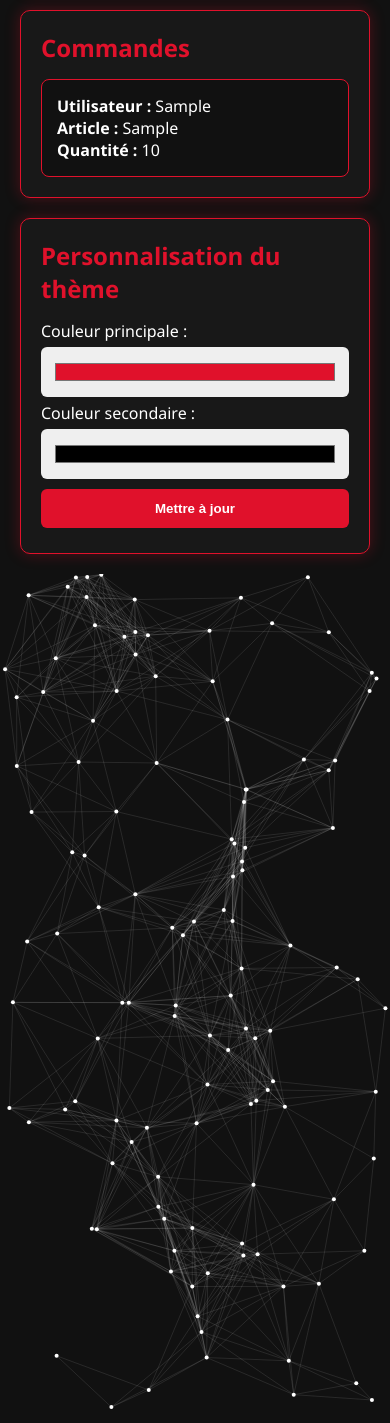
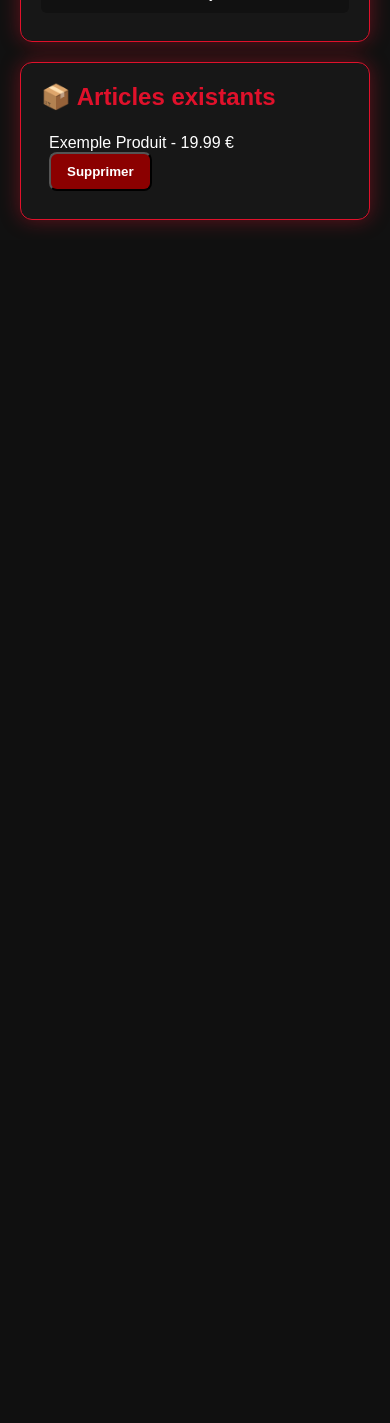
Before and after one commit to noxontop49/exn-shop, a Flask app: page /admin in a window 390 px wide. Shown: the part 861-2284 px from the top of the page. After the commit the page ends 1092 px from the top, so only its background shows below. Run offline with Flask 3, Linux system fonts and the light colour scheme; the visitor is signed in with stand-in values (Sample User, id 1); tables that the repository leaves empty hold one stand-in row (values such as "Sample post").

Commit message:
Mise à jour du site

```diff
--- a/app.py
+++ b/app.py
@@ -1,6 +1,6 @@
 from flask import Flask, render_template, request, redirect, url_for, session
 from flask_sqlalchemy import SQLAlchemy
-import os
+import os, random, string
 
 app = Flask(__name__)
 app.secret_key = "supersecret"
@@ -19,100 +19,107 @@ class Article(db.Model):
 
 class Commande(db.Model):
     id = db.Column(db.Integer, primary_key=True)
-    utilisateur = db.Column(db.String(100), nullable=False)
-    article = db.Column(db.String(100), nullable=False)
-    quantite = db.Column(db.Integer, default=1)
+    code = db.Column(db.String(10), nullable=False)
+    contenu = db.Column(db.Text, nullable=False)
+    total = db.Column(db.Float, nullable=False)
 
-# --- Config admin ---
+class Theme(db.Model):
+    id = db.Column(db.Integer, primary_key=True)
+    primary = db.Column(db.String(20), default="#e0112b")
+    secondary = db.Column(db.String(20), default="#111")
+
+# --- Création BDD ---
+if not os.path.exists("shop.db"):
+    with app.app_context():
+        db.create_all()
+        db.session.add(Theme(primary="#e0112b", secondary="#111"))
+        db.session.commit()
+
+# --- Admin ---
 ADMIN_USER = "getpost"
 ADMIN_PASS = "tonght67"
 
+# --- Fonctions utilitaires ---
+def generer_code():
+    return ''.join(random.choices(string.ascii_uppercase + string.digits, k=6))
+
+def get_theme():
+    theme = Theme.query.first()
+    return {"primary": theme.primary, "secondary": theme.secondary} if theme else {"primary": "#e0112b", "secondary": "#111"}
+
 # --- Routes ---
 @app.route("/")
-def index():
+def shop():
     articles = Article.query.all()
-    return render_template("index.html", articles=articles)
+    return render_template("shop.html", articles=articles, couleurs=get_theme())
 
 @app.route("/produit/<int:id>")
 def produit(id):
     article = Article.query.get_or_404(id)
-    return render_template("produit.html", article=article)
+    return render_template("produit.html", article=article, couleurs=get_theme())
+
+@app.route("/ajouter_panier/<int:id>")
+def ajouter_panier(id):
+    panier = session.get("panier", [])
+    panier.append(id)
+    session["panier"] = panier
+    return redirect(url_for("panier"))
+
+@app.route("/panier", methods=["GET", "POST"])
+def panier():
+    panier = session.get("panier", [])
+    items, total = [], 0
+    for art_id in panier:
+        article = Article.query.get(art_id)
+        if article:
+            items.append(article)
+            total += article.prix
+    if request.method == "POST" and items:
+        code = generer_code()
+        contenu = ", ".join([a.nom for a in items])
+        db.session.add(Commande(code=code, contenu=contenu, total=total))
+        db.session.commit()
+        session.pop("panier", None)
+        return render_template("confirmation.html", code=code, total=total, couleurs=get_theme())
+    return render_template("panier.html", items=items, total=total, couleurs=get_theme())
 
 @app.route("/login", methods=["GET", "POST"])
 def login():
     if request.method == "POST":
-        user = request.form["username"]
-        pw = request.form["password"]
-        if user == ADMIN_USER and pw == ADMIN_PASS:
+        if request.form["username"] == ADMIN_USER and request.form["password"] == ADMIN_PASS:
             session["admin"] = True
             return redirect(url_for("admin"))
-    return render_template("login.html")
+    return render_template("login.html", couleurs=get_theme())
 
 @app.route("/logout")
 def logout():
     session.pop("admin", None)
-    return redirect(url_for("index"))
+    return redirect(url_for("shop"))
 
-@app.route("/admin", methods=["GET"])
+@app.route("/admin", methods=["GET", "POST"])
 def admin():
     if not session.get("admin"):
         return redirect(url_for("login"))
 
-    articles = Article.query.all()
-    commandes = Commande.query.all()
+    if request.method == "POST":
+        if "ajouter" in request.form:
+            nom = request.form["nom"]
+            prix = float(request.form["prix"])
+            desc = request.form.get("description")
+            image = request.form.get("image")
+            db.session.add(Article(nom=nom, prix=prix, description=desc, image=image))
+            db.session.commit()
+        elif "supprimer" in request.form:
+            id_article = int(request.form["supprimer"])
+            Article.query.filter_by(id=id_article).delete()
+            db.session.commit()
+        elif "changer_couleurs" in request.form:
+            theme = Theme.query.first()
+            theme.primary = request.form["primary"]
+            theme.secondary = request.form["secondary"]
+            db.session.commit()
 
-    # Couleurs par défaut
-    couleurs = {"primary": "#e0112b", "secondary": "#111"}
-
-    return render_template(
-        "admin.html",
-        articles=articles,
-        commandes=commandes,
-        couleurs=couleurs
-    )
-
-@app.route("/admin/add", methods=["POST"])
-def add_article():
-    if not session.get("admin"):
-        return redirect(url_for("login"))
-
-    nom = request.form["nom"]
-    prix = request.form["prix"]
-    desc = request.form["description"]
-    image = None
-
-    if "image" in request.files:
-        img = request.files["image"]
-        if img.filename:
-            path = os.path.join("static/uploads", img.filename)
-            img.save(path)
-            image = path
-
-    article = Article(nom=nom, prix=prix, description=desc, image=image)
-    db.session.add(article)
-    db.session.commit()
-    return redirect(url_for("admin"))
-
-@app.route("/admin/delete/<int:id>")
-def delete_article(id):
-    if not session.get("admin"):
-        return redirect(url_for("login"))
-    article = Article.query.get_or_404(id)
-    db.session.delete(article)
-    db.session.commit()
-    return redirect(url_for("admin"))
-
-@app.route("/admin/theme", methods=["POST"])
-def admin_theme():
-    if not session.get("admin"):
-        return redirect(url_for("login"))
-    primary = request.form.get("primary")
-    secondary = request.form.get("secondary")
-    # ⚠️ Ici tu pourrais sauvegarder en BDD si tu veux persister les couleurs
-    return redirect(url_for("admin"))
+    return render_template("admin.html", articles=Article.query.all(), commandes=Commande.query.all(), couleurs=get_theme())
 
 if __name__ == "__main__":
-    if not os.path.exists("shop.db"):
-        with app.app_context():
-            db.create_all()
     app.run(debug=True)
--- /dev/null
+++ b/init_db.py
@@ -0,0 +1,4 @@
+from app import db
+
+db.create_all()
+print("✅ Base de données créée avec succès !")
--- a/requirements.txt
+++ b/requirements.txt
@@ -1,2 +1,3 @@
-Flask==2.3.2
-gunicorn==21.2.0
+flask
+flask_sqlalchemy
+gunicorn
--- a/static/style.css
+++ b/static/style.css
@@ -1,72 +1,90 @@
-/* --- RESET --- */
+/* RESET */
 * {
   margin: 0;
   padding: 0;
   box-sizing: border-box;
 }
+
 body {
-  font-family: 'Segoe UI', Arial, sans-serif;
-  background: var(--secondary);
+  font-family: 'Poppins', sans-serif;
+  background: var(--secondary, #0a0a0a);
   color: #fff;
   overflow-x: hidden;
   min-height: 100vh;
-  position: relative;
 }
-a { color: inherit; text-decoration: none; }
-a:hover { color: var(--primary); }
 
-/* --- NAVBAR --- */
+/* 🌌 Fond constellation animé */
+.background {
+  position: fixed;
+  top: 0;
+  left: 0;
+  width: 100%;
+  height: 100%;
+  background: black url("https://www.transparenttextures.com/patterns/stardust.png");
+  animation: moveStars 200s linear infinite;
+  z-index: -1;
+  opacity: 0.4;
+}
+@keyframes moveStars {
+  from { background-position: 0 0; }
+  to { background-position: 10000px 5000px; }
+}
+
+/* NAVBAR */
 .navbar {
-  background: rgba(20, 20, 20, 0.9);
+  background: rgba(0,0,0,0.8);
   padding: 15px 40px;
   display: flex;
   justify-content: space-between;
   align-items: center;
-  border-bottom: 2px solid var(--primary);
+  border-bottom: 2px solid var(--primary, #e0112b);
   position: sticky;
   top: 0;
   z-index: 10;
+  backdrop-filter: blur(6px);
 }
 .logo {
-  font-size: 1.5em;
+  font-size: 1.8em;
   font-weight: bold;
-  color: var(--primary);
+  color: var(--primary, #e0112b);
 }
 .logo span { color: #fff; }
 .navbar a {
   margin-left: 20px;
-  transition: color 0.3s;
+  transition: 0.3s;
+  font-weight: bold;
 }
-.navbar a:hover { color: var(--primary); }
+.navbar a:hover { color: var(--primary, #e0112b); text-shadow: 0 0 5px var(--primary); }
 
-/* --- TITRES --- */
+/* TITRES */
 .page-title {
   text-align: center;
   margin: 40px 0;
-  font-size: 2.2em;
-  color: var(--primary);
-  text-shadow: 0 0 10px var(--primary);
+  font-size: 2.4em;
+  color: var(--primary, #e0112b);
+  text-shadow: 0 0 15px var(--primary, #e0112b);
 }
 
-/* --- GRID PRODUITS --- */
+/* 🛍️ GRILLE PRODUITS */
 .grid {
   display: grid;
   grid-template-columns: repeat(auto-fill, minmax(220px, 1fr));
   gap: 25px;
-  padding: 0 20px;
+  padding: 0 30px 40px;
 }
 .card {
-  background: rgba(30, 30, 30, 0.9);
-  border: 2px solid var(--primary);
-  border-radius: 12px;
+  background: rgba(20, 20, 20, 0.9);
+  border: 2px solid var(--primary, #e0112b);
+  border-radius: 15px;
   overflow: hidden;
   text-align: center;
   transition: transform 0.3s, box-shadow 0.3s;
   cursor: pointer;
+  box-shadow: 0 0 15px rgba(224,17,43,0.3);
 }
 .card:hover {
   transform: translateY(-8px);
-  box-shadow: 0 0 20px var(--primary);
+  box-shadow: 0 0 25px var(--primary, #e0112b);
 }
 .card img {
   width: 100%;
@@ -75,45 +93,41 @@ a:hover { color: var(--primary); }
 }
 .card-body { padding: 15px; }
 .card-body h3 { margin-bottom: 8px; }
-.prix { color: var(--primary); font-weight: bold; }
+.prix { color: var(--primary, #e0112b); font-weight: bold; }
 
-/* --- PAGE PRODUIT --- */
+/* 📄 PAGE PRODUIT */
 .produit-detail {
   max-width: 700px;
-  margin: 0 auto;
+  margin: 40px auto;
   text-align: center;
   padding: 20px;
+  background: rgba(20,20,20,0.85);
+  border-radius: 12px;
+  border: 2px solid var(--primary, #e0112b);
+  box-shadow: 0 0 20px rgba(224,17,43,0.4);
 }
 .produit-img {
   max-width: 100%;
   border-radius: 12px;
   margin-bottom: 20px;
-  box-shadow: 0 0 20px rgba(0,0,0,0.5);
 }
 .desc { margin: 15px 0; line-height: 1.6; }
 
-/* --- TABLES --- */
-.table {
-  width: 100%;
-  border-collapse: collapse;
-  margin: 20px 0;
+/* 🛒 PANIER */
+ul { list-style: none; padding: 0; }
+ul li {
+  padding: 8px;
+  border-bottom: 1px solid #444;
 }
-.table th, .table td {
-  border: 1px solid #555;
-  padding: 10px;
-}
-.table th {
-  background: var(--primary);
-  color: #fff;
-}
+ul li:last-child { border-bottom: none; }
 
-/* --- BOUTONS --- */
+/* BUTTONS */
 .btn {
   display: inline-block;
   padding: 10px 16px;
-  background: var(--primary);
+  background: var(--primary, #e0112b);
   color: #fff;
-  border-radius: 6px;
+  border-radius: 8px;
   text-decoration: none;
   font-weight: bold;
   transition: 0.3s;
@@ -121,73 +135,60 @@ a:hover { color: var(--primary); }
 .btn:hover { filter: brightness(1.2); }
 .btn.danger { background: darkred; }
 
-/* --- FORMULAIRES --- */
+/* FORMULAIRES */
 .form input, .form textarea, .form button {
-  margin: 5px 0;
+  margin: 8px 0;
   padding: 12px;
   width: 100%;
   border: none;
   border-radius: 6px;
+  background: #111;
+  color: #fff;
+}
+.form input:focus, .form textarea:focus {
+  outline: 2px solid var(--primary, #e0112b);
 }
 .form input[type=color] { height: 50px; cursor: pointer; }
 
-/* --- PAGE LOGIN --- */
+/* 🔑 PAGE LOGIN */
 .login-box {
   max-width: 400px;
   margin: 100px auto;
   padding: 40px;
-  background: rgba(20,20,20,0.9);
-  border: 2px solid var(--primary);
+  background: rgba(20,20,20,0.95);
+  border: 2px solid var(--primary, #e0112b);
   border-radius: 12px;
-  box-shadow: 0 0 20px rgba(224,17,43,0.5);
+  box-shadow: 0 0 25px rgba(224,17,43,0.5);
   text-align: center;
 }
 .login-box h1 {
   margin-bottom: 25px;
-  color: var(--primary);
-  text-shadow: 0 0 10px var(--primary);
-}
-.login-box .form input {
-  margin: 10px 0;
-  padding: 12px;
-  border: none;
-  border-radius: 8px;
-  width: 100%;
-  background: #111;
-  color: #fff;
-}
-.login-box .form input:focus {
-  outline: 2px solid var(--primary);
-}
-.login-box .btn {
-  margin-top: 15px;
-  width: 100%;
-  padding: 12px;
-  border-radius: 8px;
+  color: var(--primary, #e0112b);
+  text-shadow: 0 0 10px var(--primary, #e0112b);
 }
 
-/* --- ADMIN PAGE --- */
+/* ⚙️ ADMIN PAGE */
 .admin-grid {
   display: grid;
-  grid-template-columns: repeat(auto-fit, minmax(300px, 1fr));
+  grid-template-columns: repeat(auto-fit, minmax(320px, 1fr));
   gap: 20px;
   padding: 20px;
 }
 .admin-card {
   background: rgba(25,25,25,0.95);
   padding: 20px;
-  border-radius: 10px;
-  border: 1px solid var(--primary);
-  box-shadow: 0 0 15px rgba(224,17,43,0.3);
+  border-radius: 12px;
+  border: 1px solid var(--primary, #e0112b);
+  box-shadow: 0 0 20px rgba(224,17,43,0.4);
 }
 .admin-card h2 {
   margin-bottom: 15px;
-  color: var(--primary);
+  color: var(--primary, #e0112b);
 }
 .commande-box {
   margin-top: 15px;
   padding: 15px;
   background: #111;
-  border: 1px solid var(--primary);
+  border: 1px solid var(--primary, #e0112b);
   border-radius: 8px;
 }
--- a/templates/admin.html
+++ b/templates/admin.html
@@ -1,70 +1,36 @@
 {% extends "base.html" %}
-
 {% block content %}
-<h1 class="page-title">Panel Administrateur</h1>
-
+<h1 class="page-title">⚙️ Panel Admin</h1>
 <div class="admin-grid">
-
-  <!-- Ajouter un article -->
   <div class="admin-card">
-    <h2>Ajouter un article</h2>
-    <form method="POST" action="/admin/add" enctype="multipart/form-data" class="form">
-      <input type="text" name="nom" placeholder="Nom de l'article" required>
-      <input type="number" name="prix" placeholder="Prix (€)" required>
-      <textarea name="description" placeholder="Description" required></textarea>
-      <input type="file" name="image" accept="image/*">
-      <button type="submit" class="btn">Ajouter</button>
+    <h2>➕ Ajouter un article</h2>
+    <form method="POST" class="form">
+      <input type="text" name="nom" placeholder="Nom" required>
+      <input type="number" step="0.01" name="prix" placeholder="Prix (€)" required>
+      <textarea name="description" placeholder="Description"></textarea>
+      <input type="text" name="image" placeholder="URL image">
+      <button type="submit" name="ajouter" class="btn">Ajouter</button>
     </form>
   </div>
-
-  <!-- Liste des articles -->
   <div class="admin-card">
-    <h2>Articles existants</h2>
-    <table class="table">
-      <tr>
-        <th>Nom</th>
-        <th>Prix</th>
-        <th>Action</th>
-      </tr>
-      {% for article in articles %}
-      <tr>
-        <td>{{ article.nom }}</td>
-        <td>{{ article.prix }} €</td>
-        <td>
-          <a href="/admin/delete/{{ article.id }}" class="btn danger">Supprimer</a>
-        </td>
-      </tr>
-      {% endfor %}
-    </table>
-  </div>
-
-  <!-- Commandes -->
-  <div class="admin-card">
-    <h2>Commandes</h2>
-    {% if commandes %}
-      {% for c in commandes %}
-        <div class="commande-box">
-          <p><b>Utilisateur :</b> {{ c.utilisateur }}</p>
-          <p><b>Article :</b> {{ c.article }}</p>
-          <p><b>Quantité :</b> {{ c.quantite }}</p>
-        </div>
-      {% endfor %}
-    {% else %}
-      <p>Aucune commande pour le moment.</p>
-    {% endif %}
-  </div>
-
-  <!-- Thème -->
-  <div class="admin-card">
-    <h2>Personnalisation du thème</h2>
-    <form method="POST" action="/admin/theme" class="form">
-      <label>Couleur principale :</label>
+    <h2>🎨 Changer les couleurs</h2>
+    <form method="POST" class="form">
       <input type="color" name="primary" value="{{ couleurs.primary }}">
-      <label>Couleur secondaire :</label>
       <input type="color" name="secondary" value="{{ couleurs.secondary }}">
-      <button type="submit" class="btn">Mettre à jour</button>
+      <button type="submit" name="changer_couleurs" class="btn">Mettre à jour</button>
     </form>
   </div>
-
+  <div class="admin-card">
+    <h2>📦 Articles existants</h2>
+    <ul>
+      {% for article in articles %}
+      <li>{{ article.nom }} - {{ article.prix }} €
+        <form method="POST" style="display:inline;">
+          <button type="submit" name="supprimer" value="{{ article.id }}" class="btn danger">Supprimer</button>
+        </form>
+      </li>
+      {% endfor %}
+    </ul>
+  </div>
 </div>
 {% endblock %}
--- a/templates/base.html
+++ b/templates/base.html
@@ -2,86 +2,32 @@
 <html lang="fr">
 <head>
   <meta charset="UTF-8">
-  <meta name="viewport" content="width=device-width,initial-scale=1">
-  <title>{{ title if title else "EXN SHOP" }}</title>
+  <title>EXN Shop</title>
   <link rel="stylesheet" href="{{ url_for('static', filename='style.css') }}">
   <style>
     :root {
-      --primary: {{ colors[0] if colors else '#e0112b' }};
-      --secondary: {{ colors[1] if colors else '#111' }};
+      --primary: {{ couleurs.primary }};
+      --secondary: {{ couleurs.secondary }};
     }
   </style>
 </head>
 <body>
-  <!-- NAVBAR -->
-  <header class="navbar">
-    <div class="logo">EXN <span>SHOP</span></div>
-    <nav>
-      <a href="{{ url_for('shop') }}">Boutique</a>
-      <a href="{{ url_for('panier') }}">Panier</a>
-      <a href="{{ url_for('admin') }}">Admin</a>
-    </nav>
-  </header>
-
-  <!-- CONTENU DES PAGES -->
-  <main class="container">
+  <div class="background"></div>
+  <nav class="navbar">
+    <div class="logo">EXN<span>Shop</span></div>
+    <div>
+      <a href="/">Boutique</a>
+      <a href="/panier">Panier</a>
+      {% if session.get("admin") %}
+      <a href="/admin">Admin</a>
+      <a href="/logout">Déconnexion</a>
+      {% else %}
+      <a href="/login">Admin</a>
+      {% endif %}
+    </div>
+  </nav>
+  <main>
     {% block content %}{% endblock %}
   </main>
-
-  <!-- CANVAS CONSTELLATION -->
-  <canvas id="background"></canvas>
-  <script>
-  const canvas = document.getElementById('background');
-  const ctx = canvas.getContext('2d');
-  canvas.width = window.innerWidth;
-  canvas.height = window.innerHeight;
-
-  let stars = [];
-  for (let i = 0; i < 120; i++) {
-    stars.push({
-      x: Math.random() * canvas.width,
-      y: Math.random() * canvas.height,
-      vx: (Math.random() - 0.5) * 0.5,
-      vy: (Math.random() - 0.5) * 0.5
-    });
-  }
-
-  function animate() {
-    ctx.clearRect(0, 0, canvas.width, canvas.height);
-    for (let s of stars) {
-      s.x += s.vx; s.y += s.vy;
-      if (s.x < 0 || s.x > canvas.width) s.vx *= -1;
-      if (s.y < 0 || s.y > canvas.height) s.vy *= -1;
-
-      ctx.beginPath();
-      ctx.arc(s.x, s.y, 2, 0, Math.PI * 2);
-      ctx.fillStyle = "white";
-      ctx.fill();
-    }
-
-    for (let i = 0; i < stars.length; i++) {
-      for (let j = i+1; j < stars.length; j++) {
-        let dx = stars[i].x - stars[j].x;
-        let dy = stars[i].y - stars[j].y;
-        let dist = Math.sqrt(dx*dx + dy*dy);
-        if (dist < 120) {
-          ctx.beginPath();
-          ctx.moveTo(stars[i].x, stars[i].y);
-          ctx.lineTo(stars[j].x, stars[j].y);
-          ctx.strokeStyle = "rgba(255,255,255,0.1)";
-          ctx.stroke();
-        }
-      }
-    }
-
-    requestAnimationFrame(animate);
-  }
-  animate();
-
-  window.addEventListener("resize", () => {
-    canvas.width = window.innerWidth;
-    canvas.height = window.innerHeight;
-  });
-  </script>
 </body>
 </html>
--- a/templates/login.html
+++ b/templates/login.html
@@ -2,7 +2,7 @@
 {% block content %}
 <div class="login-box">
   <h1>Connexion Admin</h1>
-  <form method="post" class="form">
+  <form method="POST" class="form">
     <input type="text" name="username" placeholder="Identifiant" required>
     <input type="password" name="password" placeholder="Mot de passe" required>
     <button type="submit" class="btn">Se connecter</button>
```
Also changed, not shown: templates/confirmation.html (+4 -7 lines), templates/index.html (added, +17 -0 lines), templates/panier.html (+10 -18 lines), templates/produit.html (+5 -7 lines), templates/shop.html (+8 -8 lines), instance/shop.db (added), shop.db (deleted).
